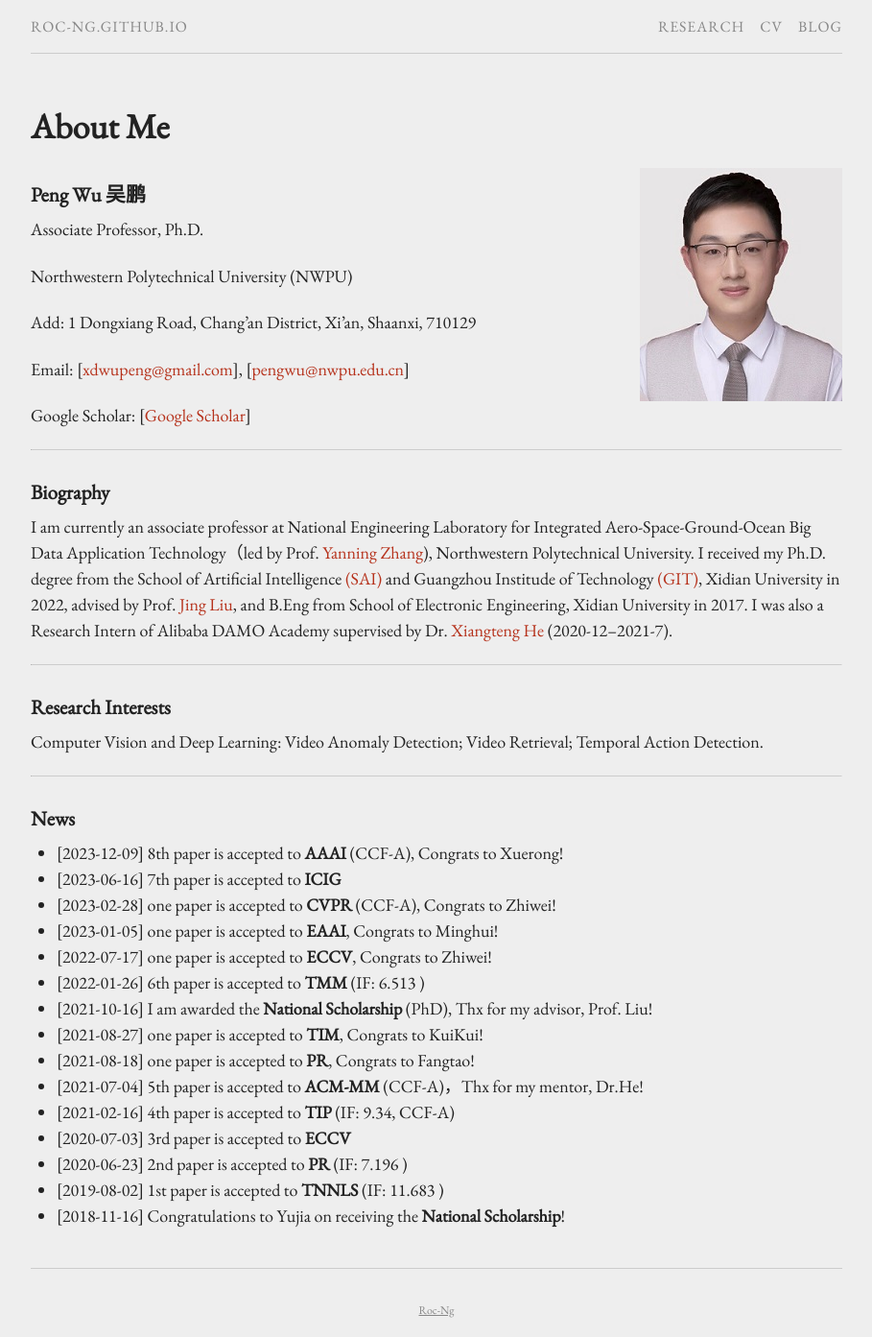
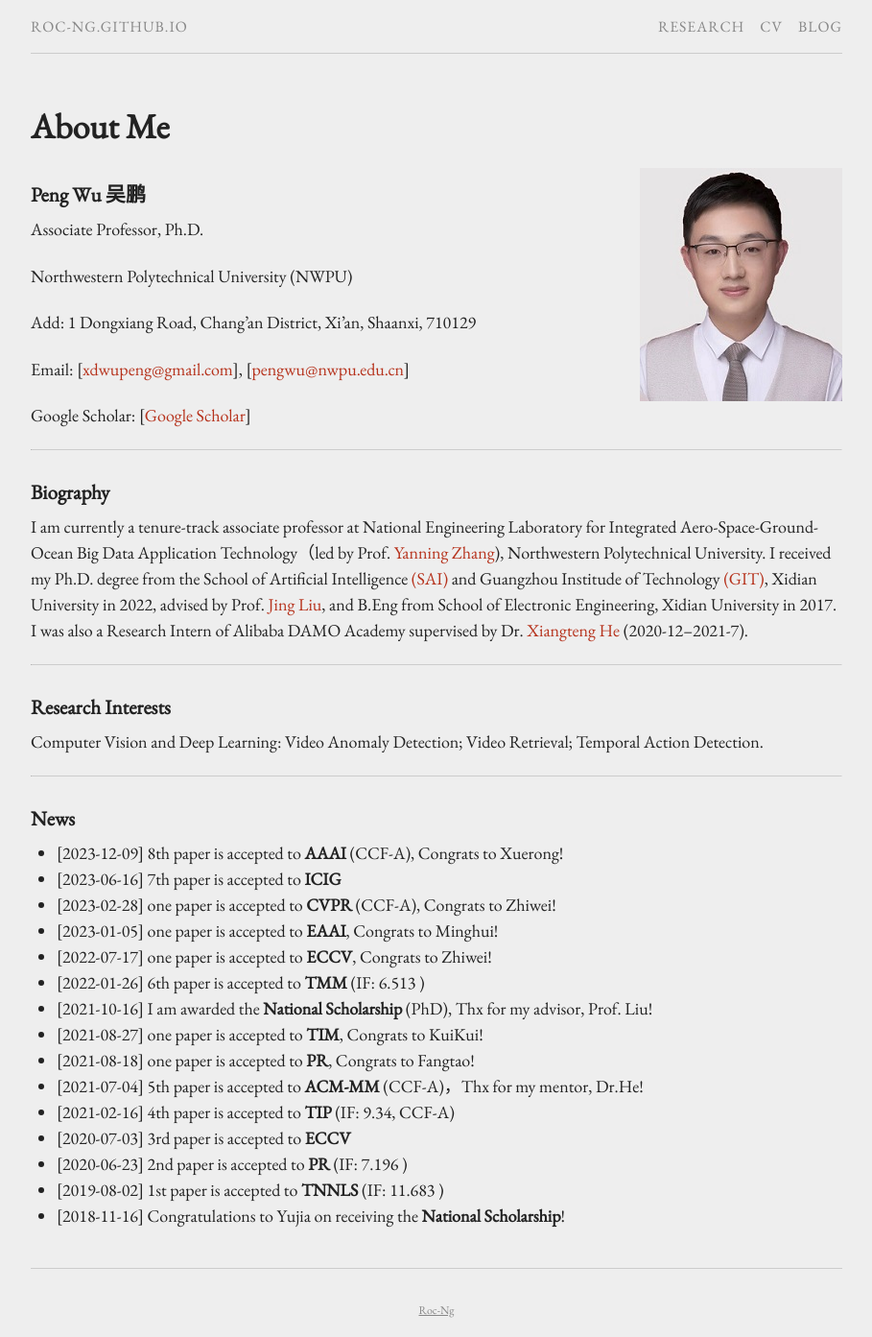
Before and after one commit to Roc-Ng/Roc-Ng.github.io, a Jekyll site: the page built from index.md, in a window 1280 px wide. Shown: the whole page at 96% size, without its empty margins (185-1094 px from the left). Built offline with Jekyll 4.4.1, drawn with Linux system fonts in a browser that asks for light colours.

Commit message:
Update index.md

```diff
--- a/index.md
+++ b/index.md
@@ -22,7 +22,7 @@
 
 ### Biography
 
-<span style="float:justify">I am currently an associate professor at National Engineering Laboratory for Integrated Aero-Space-Ground-Ocean Big Data Application Technology（led by Prof. [Yanning Zhang](https://teacher.nwpu.edu.cn/ynzhang.html)), Northwestern Polytechnical University. I received my Ph.D. degree from the School of Artificial Intelligence [(SAI)](http://sai.xidian.edu.cn/) and Guangzhou Institude of Technology [(GIT)](https://gzyjy.xidian.edu.cn/index.htm), Xidian University in 2022, advised by Prof. [Jing Liu](http://web.xidian.edu.cn/liujing/), and B.Eng from School of Electronic Engineering, Xidian University in 2017. I was also a Research Intern of Alibaba DAMO Academy supervised by Dr. [Xiangteng He](https://hexiangteng.github.io/) (2020-12--2021-7). </span>
+<span style="float:justify">I am currently a tenure-track associate professor at National Engineering Laboratory for Integrated Aero-Space-Ground-Ocean Big Data Application Technology（led by Prof. [Yanning Zhang](https://teacher.nwpu.edu.cn/ynzhang.html)), Northwestern Polytechnical University. I received my Ph.D. degree from the School of Artificial Intelligence [(SAI)](http://sai.xidian.edu.cn/) and Guangzhou Institude of Technology [(GIT)](https://gzyjy.xidian.edu.cn/index.htm), Xidian University in 2022, advised by Prof. [Jing Liu](http://web.xidian.edu.cn/liujing/), and B.Eng from School of Electronic Engineering, Xidian University in 2017. I was also a Research Intern of Alibaba DAMO Academy supervised by Dr. [Xiangteng He](https://hexiangteng.github.io/) (2020-12--2021-7). </span>
 
 ---
 
```
